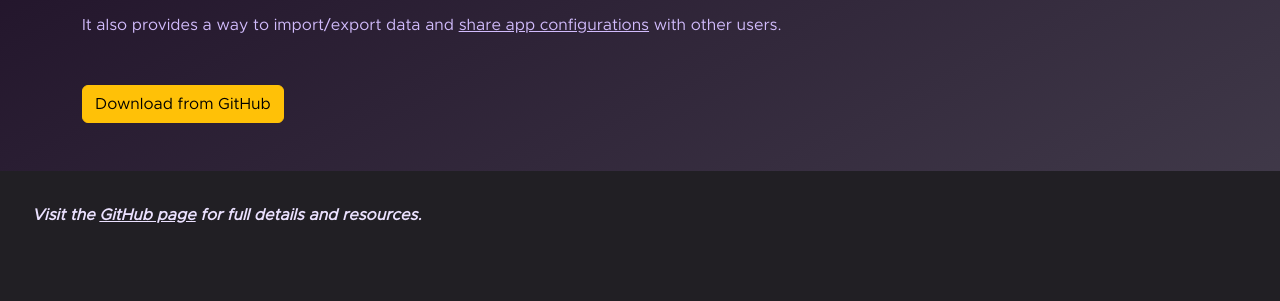
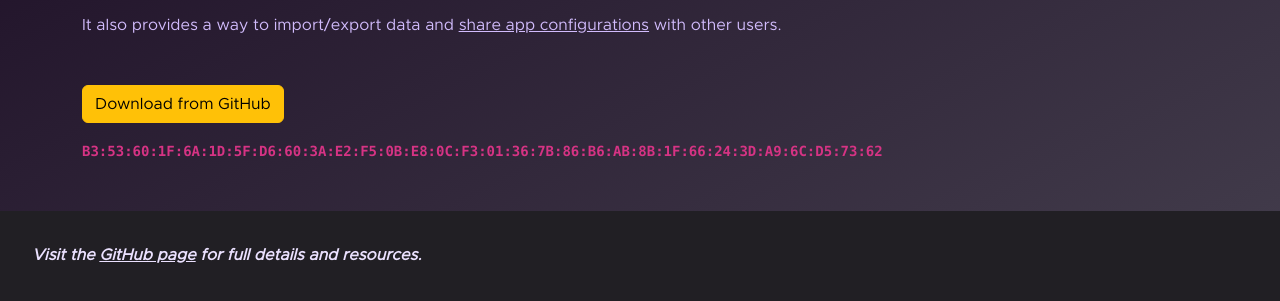
Before and after one commit to ImranR98/obtainium.imranr.dev, a plain HTML site: page index.html in a window 1280 px wide. Shown: the part 491-792 px from the top of the page. Drawn offline with nearby package versions, Linux system fonts and the light colour scheme; no server answers.

Commit message:
Add signature hash and meta description

```diff
--- a/index.html
+++ b/index.html
@@ -3,6 +3,8 @@
 
 <head>
     <meta charset="UTF-8">
+    <meta name="description"
+        content="Obtainium allows you to install and update apps directly from their release pages, and receive notifications when new releases are made available.">
     <meta name="viewport" content="width=device-width, initial-scale=1.0">
     <script src="script.js"></script>
     <link href="https://cdn.jsdelivr.net/npm/bootstrap@5.3.3/dist/css/bootstrap.min.css" rel="stylesheet"
@@ -13,7 +15,8 @@
     <link rel="stylesheet" href="styles.css">
     <title>Obtainium</title>
     <link rel="icon" href="https://raw.githubusercontent.com/ImranR98/Obtainium/main/assets/graphics/icon_small.png">
-    <script defer data-domain="obtainium.imranr.dev" src="https://plausible.imranr.dev/js/script.outbound-links.js"></script>
+    <script defer data-domain="obtainium.imranr.dev"
+        src="https://plausible.imranr.dev/js/script.outbound-links.js"></script>
 </head>
 
 <body class="pt-5">
@@ -86,12 +89,18 @@
             with other users.</p>
     </div>
 
-    <div class="container mt-5 mb-5">
+    <div class="container mt-5 mb-3">
         <div class="d-flex justify-content-center justify-content-md-start">
             <div id="downloadDiv" class="btn-group ml-2" role="group" aria-label="Download buttons">
                 <a type="button" class="btn btn-warning" href="https://github.com/ImranR98/Obtainium/releases/latest"
                     target="_blank">Download from GitHub</a>
             </div>
+        </div>
+    </div>
+
+    <div class="container mb-5">
+        <div class="justify-content-center justify-content-md-start">
+            <code><a class="signature" href="https://developer.android.com/tools/apksigner#usage-verify" target="_blank">B3:53:60:1F:6A:1D:5F:D6:60:3A:E2:F5:0B:E8:0C:F3:01:36:7B:86:B6:AB:8B:1F:66:24:3D:A9:6C:D5:73:62</a></code>
         </div>
     </div>
 
--- a/styles.css
+++ b/styles.css
@@ -29,7 +29,8 @@ h1 {
     font-weight: 700;
 }
 
-html, .footer {
+html,
+.footer {
     background-color: #211f24;
 }
 
@@ -37,7 +38,8 @@ html, .footer {
     padding: 2rem;
 }
 
-.title *, .footer * {
+.title *,
+.footer * {
     color: #ebe1ff;
 }
 
@@ -54,3 +56,8 @@ html, .footer {
     margin: 1rem;
     box-shadow: 0 3px 10px rgb(0 0 0 / 0.2);
 }
+
+.signature {
+    font-weight: bold;
+    text-decoration: none;
+}
```
